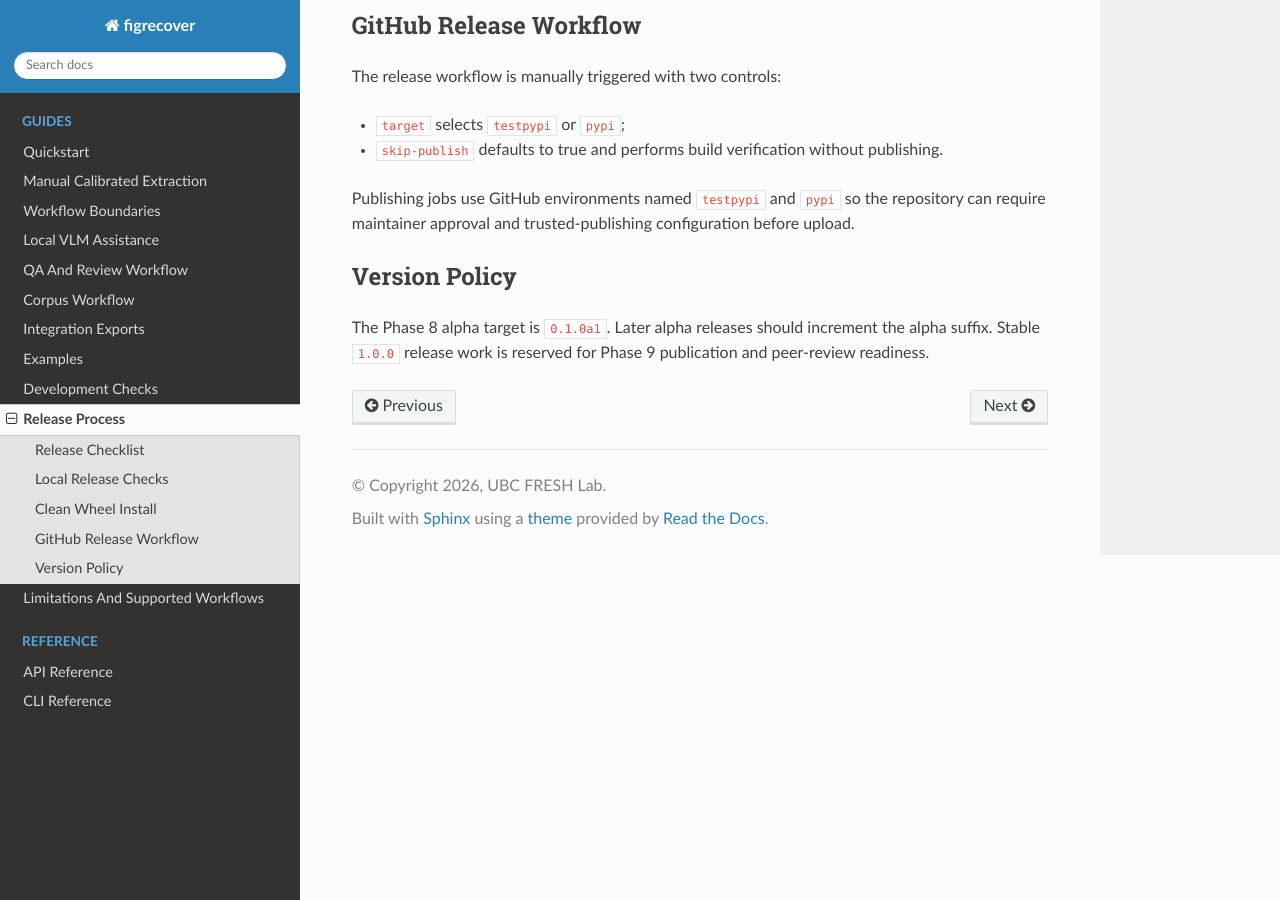
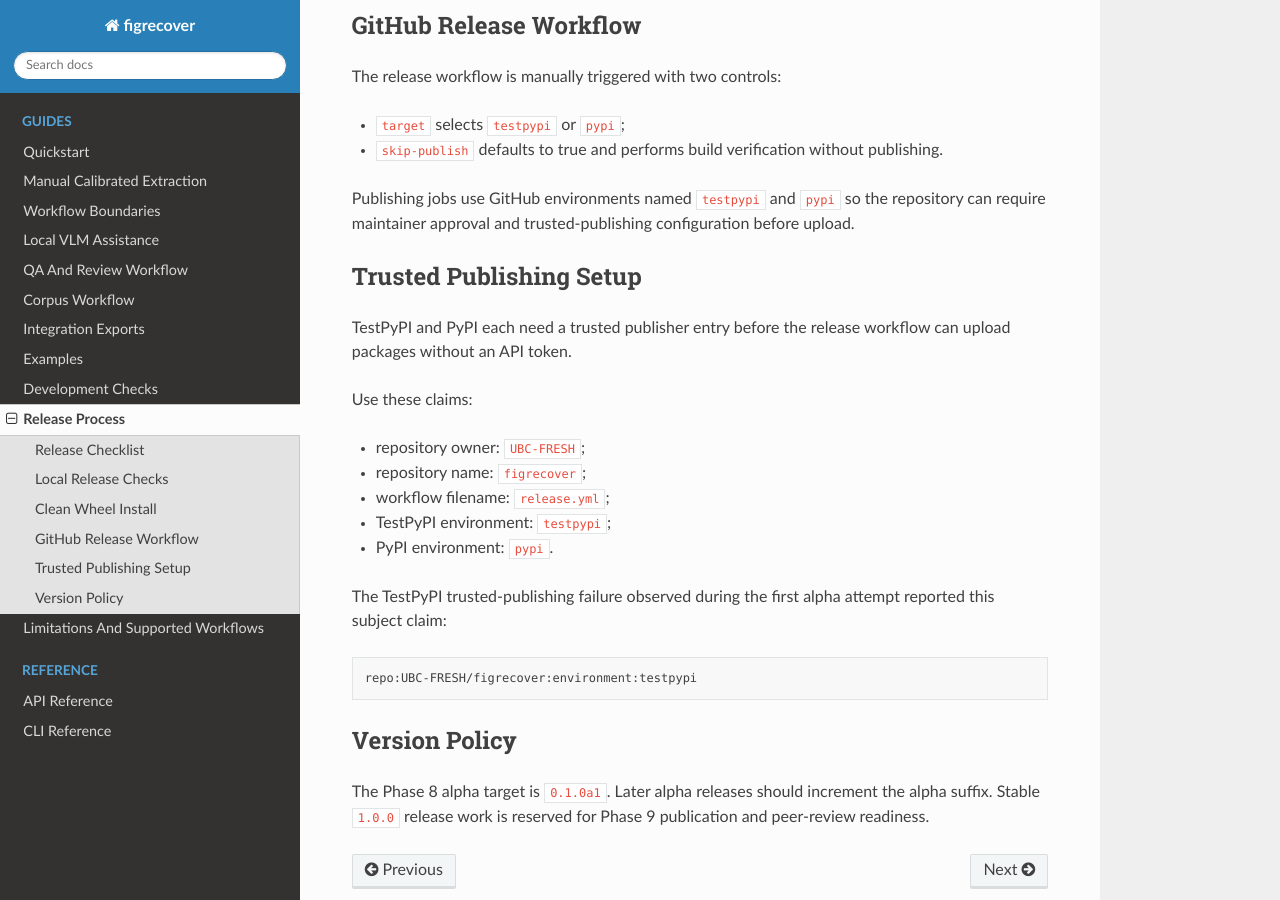
Before and after one commit to UBC-FRESH/figrecover, a Sphinx documentation site: the page built from docs/guides/release-process.rst, in a window 1280 px wide and 900 px high, scrolled down 1006 px. Built offline with Sphinx 7.4.7 and the Read the Docs theme 3.1.0, drawn with Linux system fonts in a browser that asks for light colours.

Commit message:
Record alpha publication status

```diff
--- a/docs/guides/release-process.rst
+++ b/docs/guides/release-process.rst
@@ -58,6 +58,27 @@ Publishing jobs use GitHub environments named ``testpypi`` and ``pypi`` so the
 repository can require maintainer approval and trusted-publishing configuration
 before upload.
 
+Trusted Publishing Setup
+------------------------
+
+TestPyPI and PyPI each need a trusted publisher entry before the release
+workflow can upload packages without an API token.
+
+Use these claims:
+
+* repository owner: ``UBC-FRESH``;
+* repository name: ``figrecover``;
+* workflow filename: ``release.yml``;
+* TestPyPI environment: ``testpypi``;
+* PyPI environment: ``pypi``.
+
+The TestPyPI trusted-publishing failure observed during the first alpha attempt
+reported this subject claim:
+
+.. code-block:: text
+
+   repo:UBC-FRESH/figrecover:environment:testpypi
+
 Version Policy
 --------------
 
```
Also changed, not shown: CHANGE_LOG.md (+3 -0 lines), ROADMAP.md (+7 -0 lines).
